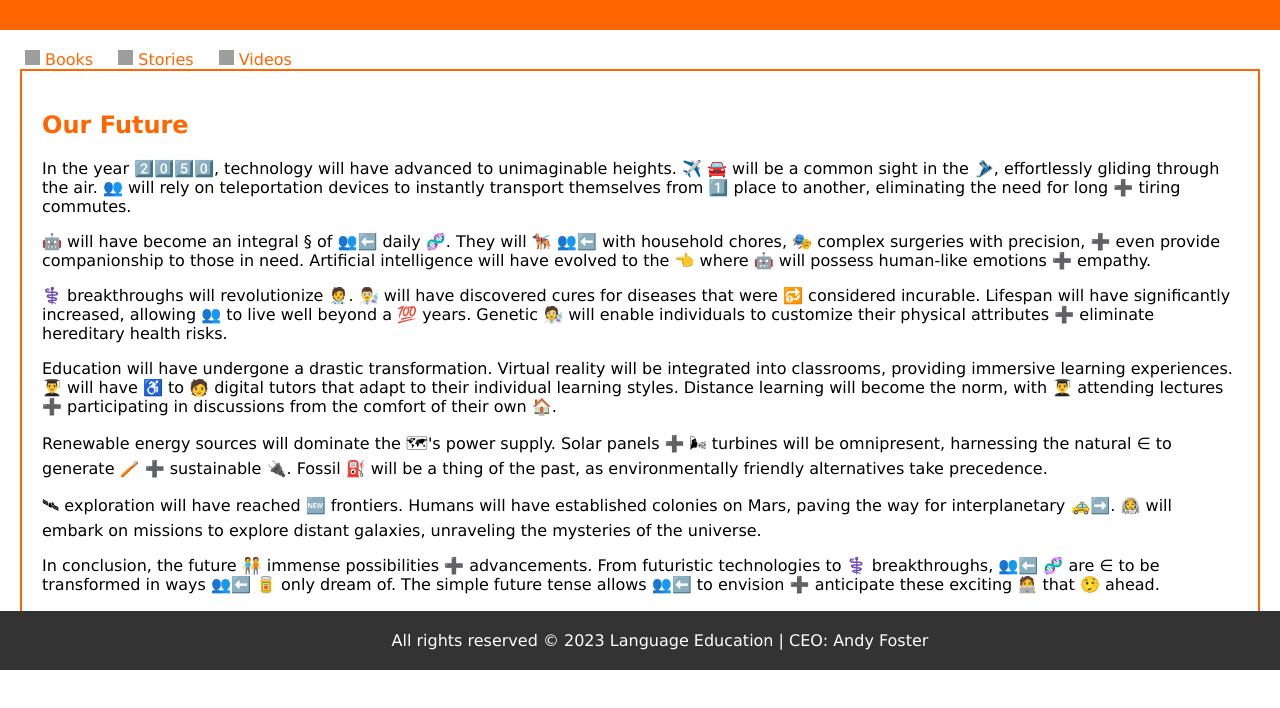
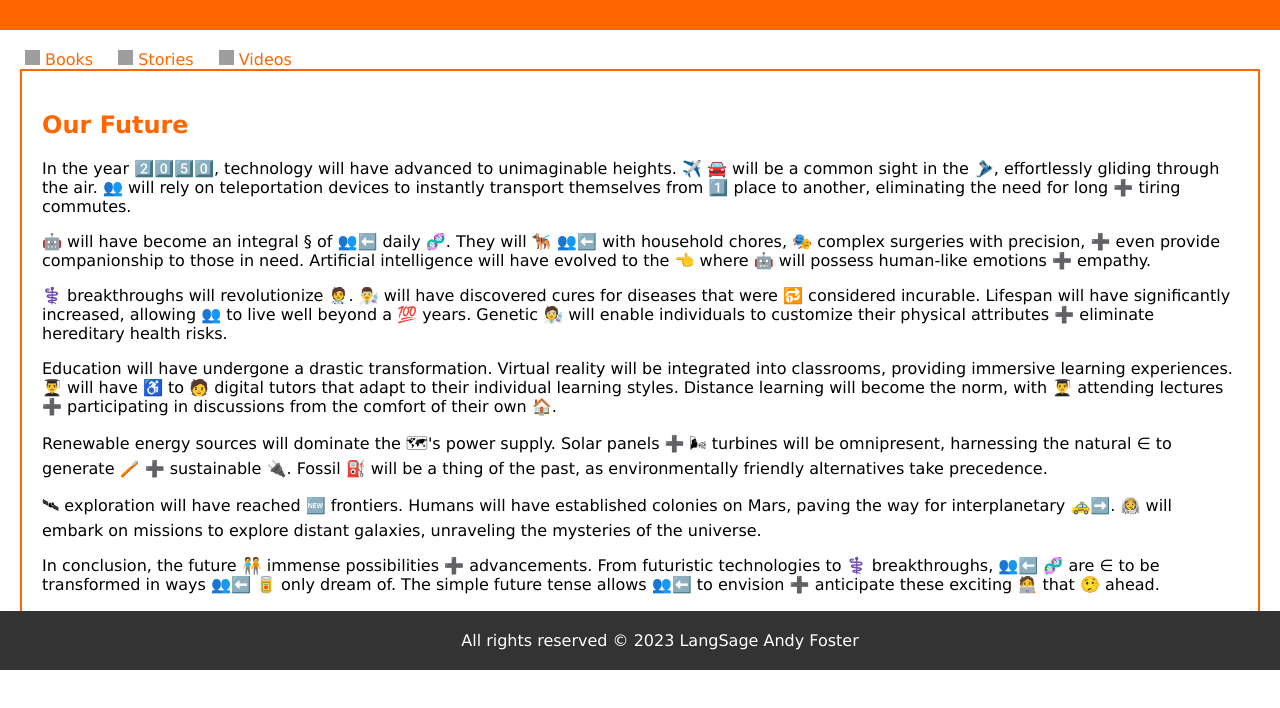
Before and after one commit to LangSage/LangSage.github.io, a plain HTML site: page index.html in a window 1280 px wide. Shown: the part 130-838 px from the top of the page. Drawn offline with Linux system fonts and the light colour scheme; grey boxes are pictures that could not be loaded.

Commit message:
Update index.html

```diff
--- a/index.html
+++ b/index.html
@@ -134,7 +134,7 @@ footer p {
       <br><br>
 
   <footer>
-    <p>All rights reserved &copy; 2023 Language Education | CEO: Andy Foster</p>
+    <p>All rights reserved &copy; 2023 LangSage Andy Foster</p>
   </footer>
 
   <script>
```
